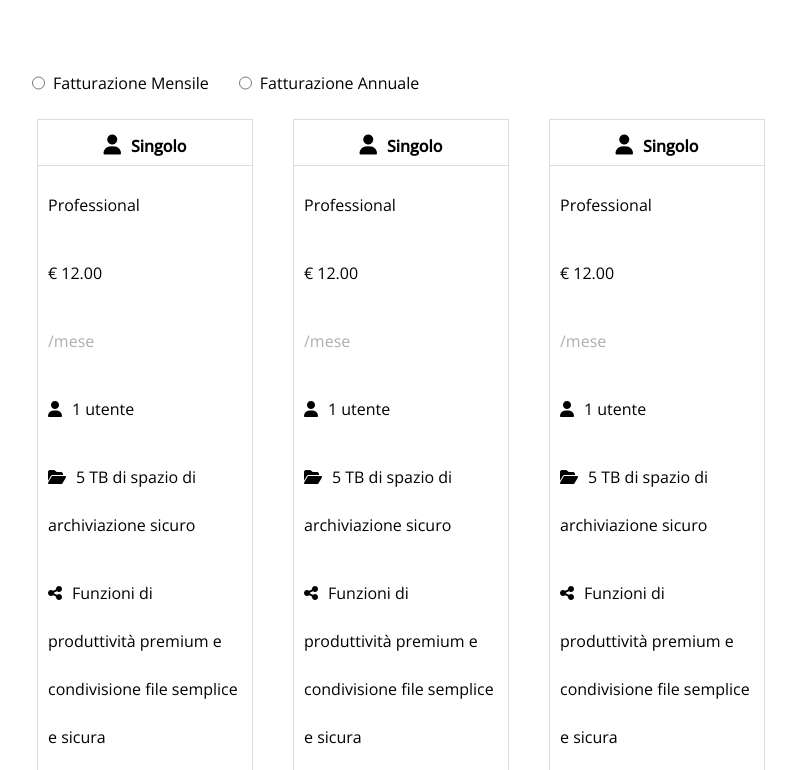
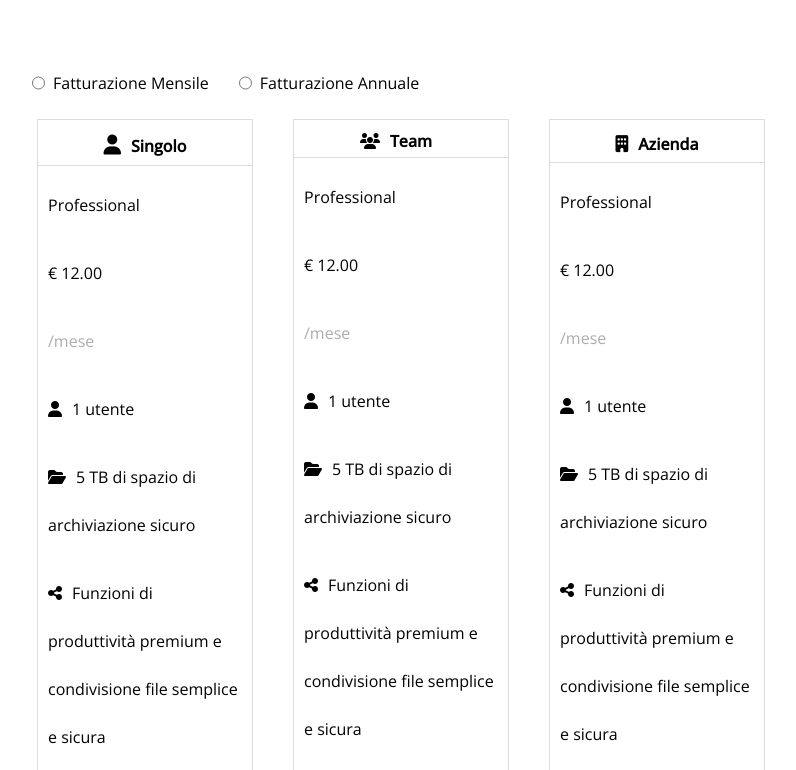
Before and after one commit to AlbertoMessineo/htmlcss-dropbox, a plain HTML site: page index.html in a window 1280 px wide. Shown: the part 1192-1962 px from the top of the page, without its empty margins (239-1035 px from the left). Drawn offline with nearby package versions, Linux system fonts and the light colour scheme.

Commit message:
feat: completed

```diff
--- a/css/styles.css
+++ b/css/styles.css
@@ -228,6 +228,9 @@ label {
     padding: 5px 10px;
     font-size: 20px;
 }
+.users{
+    font-size: 17px;
+}
 
 .piano {
     display: inline-block;
@@ -277,7 +280,7 @@ h6 {
     padding-top: 10px;
 }
 .fa-building{
-    font-size: 25px;
+    font-size: 17px;
 }
 
 
--- a/index.html
+++ b/index.html
@@ -107,7 +107,7 @@
                     </ul>
                 </div>
                 <div class="colonna">
-                    <h6><i class="fa-solid fa-user usertitle"></i>Singolo</h6>
+                    <h6><i class="fa-solid fa-users icon"></i>Team</h6>
                     <ul class="piano">
                         <li class=" type">Professional</li>
                         <li class=" price">€ 12.00</li>
@@ -130,7 +130,7 @@
                     </ul>
                 </div>
                 <div class="colonna">
-                    <h6><i class="fa-solid fa-user usertitle"></i>Singolo</h6>
+                    <h6><i class="fa-solid fa-building usertitle"></i>Azienda</h6>
                     <ul class="piano">
                         <li class=" type">Professional</li>
                         <li class=" price">€ 12.00</li>
```
